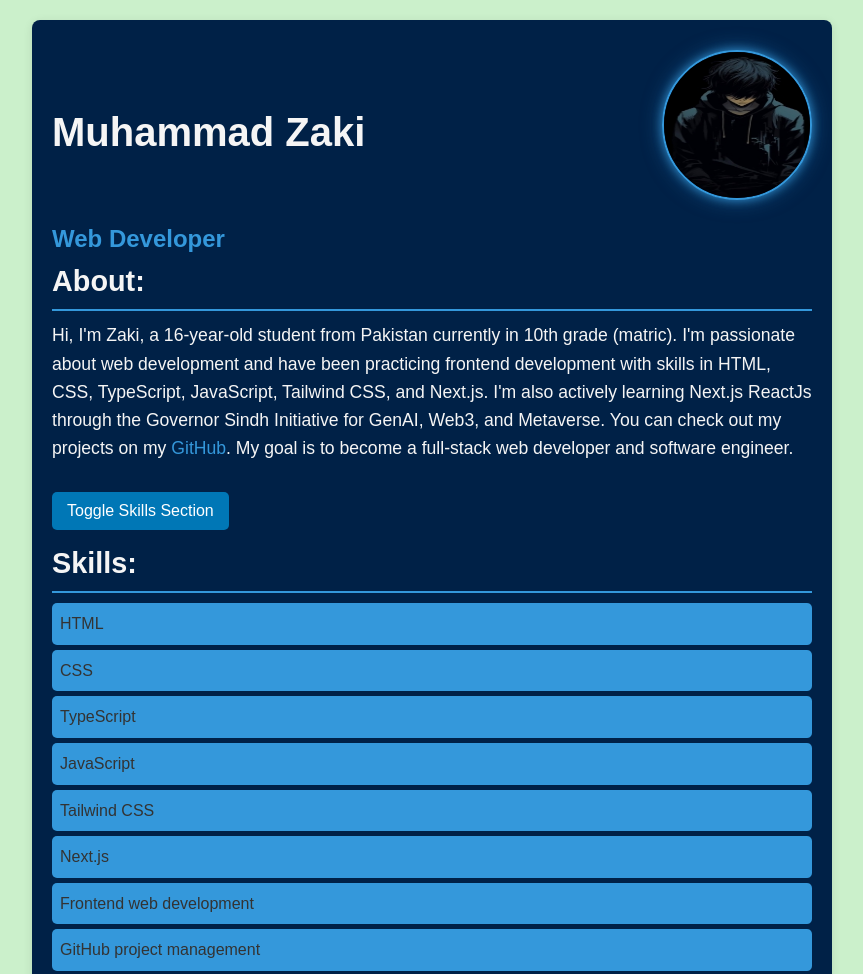
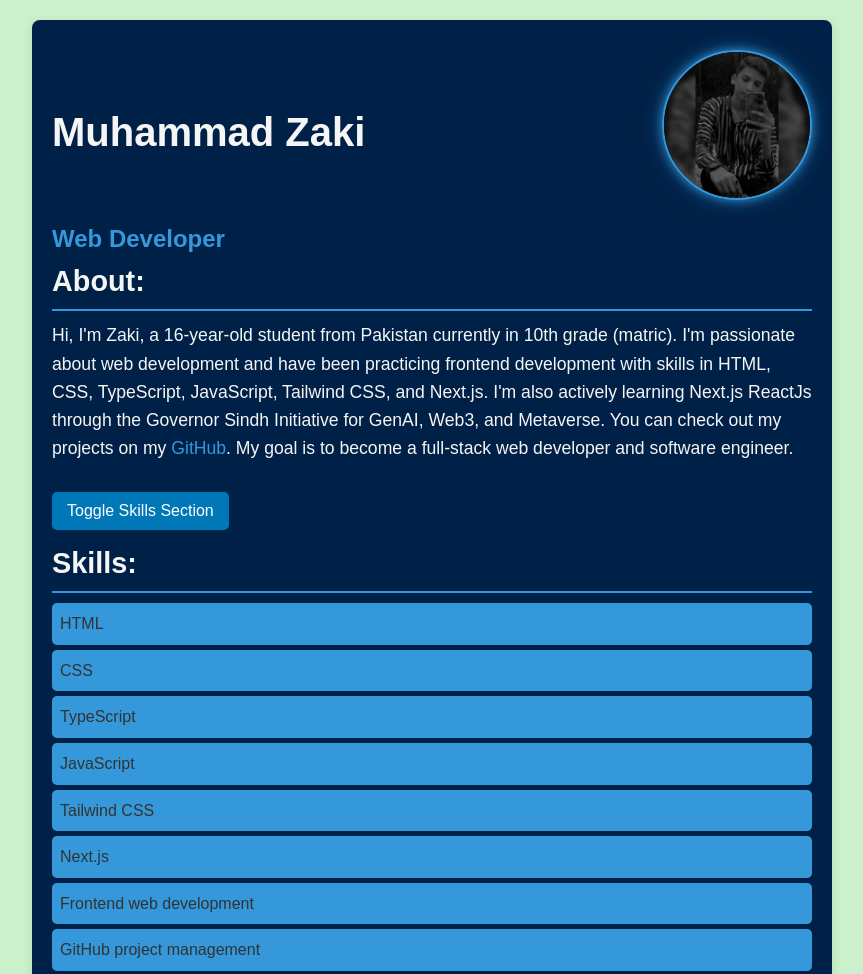
Before and after one commit to muhammadzaki791/Static-Resume, a plain HTML site: page index.html in a window 1280 px wide. Shown: the top 974 px of the page, without its empty margins (208-1071 px from the left). Drawn offline with Linux system fonts and the light colour scheme.

Commit message:
Add files via upload

```diff
--- a/index.html
+++ b/index.html
@@ -11,7 +11,7 @@
       <div class="header">
         <h1 class="name">Muhammad Zaki</h1>
         <img
-          src="profile-pic.jpg"
+          src="zaki-profile-pic.jpg"
           alt="Profile Picture"
           class="profile-pic"
         />
```
Also changed, not shown: zaki-profile-pic.jpg (added).
